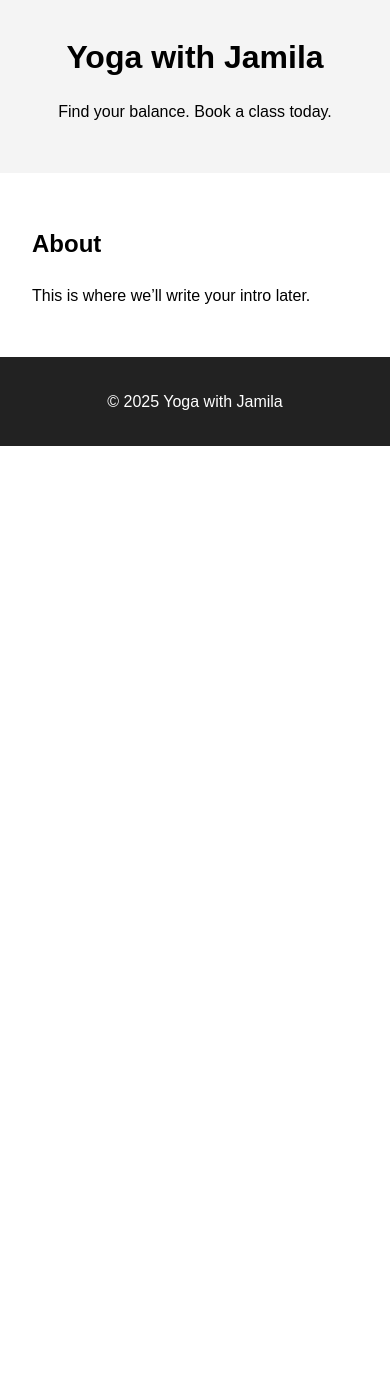
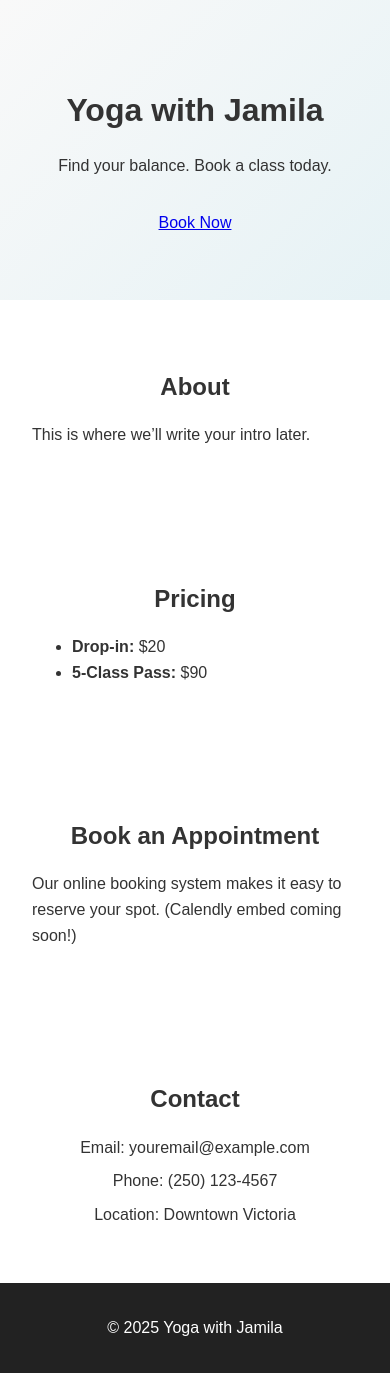
Before and after one commit to SihengChen-Isaac/SiteJam, a plain HTML site: page index.html in a window 390 px wide. Before the commit the page ends 844 px from the top, so only its background shows below. Drawn offline with Linux system fonts and the light colour scheme.

Commit message:
Day2: Site skeleton complete

```diff
--- a/index.html
+++ b/index.html
@@ -9,14 +9,41 @@
 </head>
 
 <body>
-    <header>
+
+    <!-- HERO -->
+    <header class="hero">
         <h1>Yoga with Jamila</h1>
         <p>Find your balance. Book a class today.</p>
+        <a href="booking" class="'btn">Book Now</a>
     </header>
 
+    <!-- ABOUT -->
     <section id="about">
         <h2>About</h2>
         <p>This is where we’ll write your intro later.</p>
+    </section>
+
+    <!-- PRICING -->
+    <section id="'pricing">
+        <h2>Pricing</h2>
+        <ul>
+            <li><strong>Drop-in:</strong> $20</li>
+            <li><strong>5-Class Pass:</strong> $90</li>
+        </ul>
+    </section>
+
+    <!-- BOOKING -->
+    <section id="booking">
+        <h2>Book an Appointment</h2>
+        <p>Our online booking system makes it easy to reserve your spot. (Calendly embed coming soon!)</p>
+    </section>
+
+    <!-- CONTACT -->
+    <section id="contact">
+        <h2>Contact</h2>
+        <p>Email: youremail@example.com</p>
+        <p>Phone: (250) 123-4567</p>
+        <p>Location: Downtown Victoria</p>
     </section>
 
     <footer>
--- a/style.css
+++ b/style.css
@@ -1,27 +1,87 @@
+/* Reset */
 body {
     font-family: Arial, sans-serif;
     margin: 0;
     padding: 0;
     line-height: 1.6;
+    color: #333;
 }
 
-header {
+/* Hero */
+.hero {
     text-align: center;
-    padding: 2rem;
-    background: #f4f4f4;
+    padding: 4rem 2rem;
+    background: linear-gradient(135deg, #f9f9f9, #e6f2f5);
 }
 
-h1 {
-    margin: 0;
+.hero h1 {
+    font-size: 2.5rem;
+    margin-bottom: 1rem;
 }
 
-section {
-    padding: 2rem;
+.hero p {
+    font-size: 1.2rem;
+    margin-bottom: 2rem;
 }
 
+.btn {
+    display: inline-block;
+    padding: 0.75rem 1.5rem;
+    background: #0077cc;
+    color: #fff;
+    text-decoration: none;
+    border-radius: 4px;
+    transition: background 0.3s;
+}
+
+.btn:hover {
+    background: #005fa3;
+}
+
+/* Sections */
+section {
+    padding: 3rem 2rem;
+    max-width: 800px;
+    margin: auto;
+}
+
+section h2 {
+    text-align: center;
+    margin-bottom: 1rem;
+}
+
+#pricing ul {
+    list-style: none;
+    padding: 0;
+    text-align: center;
+}
+
+#pricing li {
+    margin: 0.5rem 0;
+    font-size: 1.1rem;
+}
+
+/* Contact */
+#contact p {
+    text-align: center;
+    margin: 0.5rem 0;
+}
+
+/* Footer */
 footer {
     text-align: center;
     padding: 1rem;
     background: #222;
     color: #fff;
 }
+
+/* Mobile adjustments */
+@media (max-width: 600px) {
+    .hero h1 {
+        font-size: 2rem;
+    }
+
+    .hero p {
+        font-size: 1rem;
+    }
+}
```
